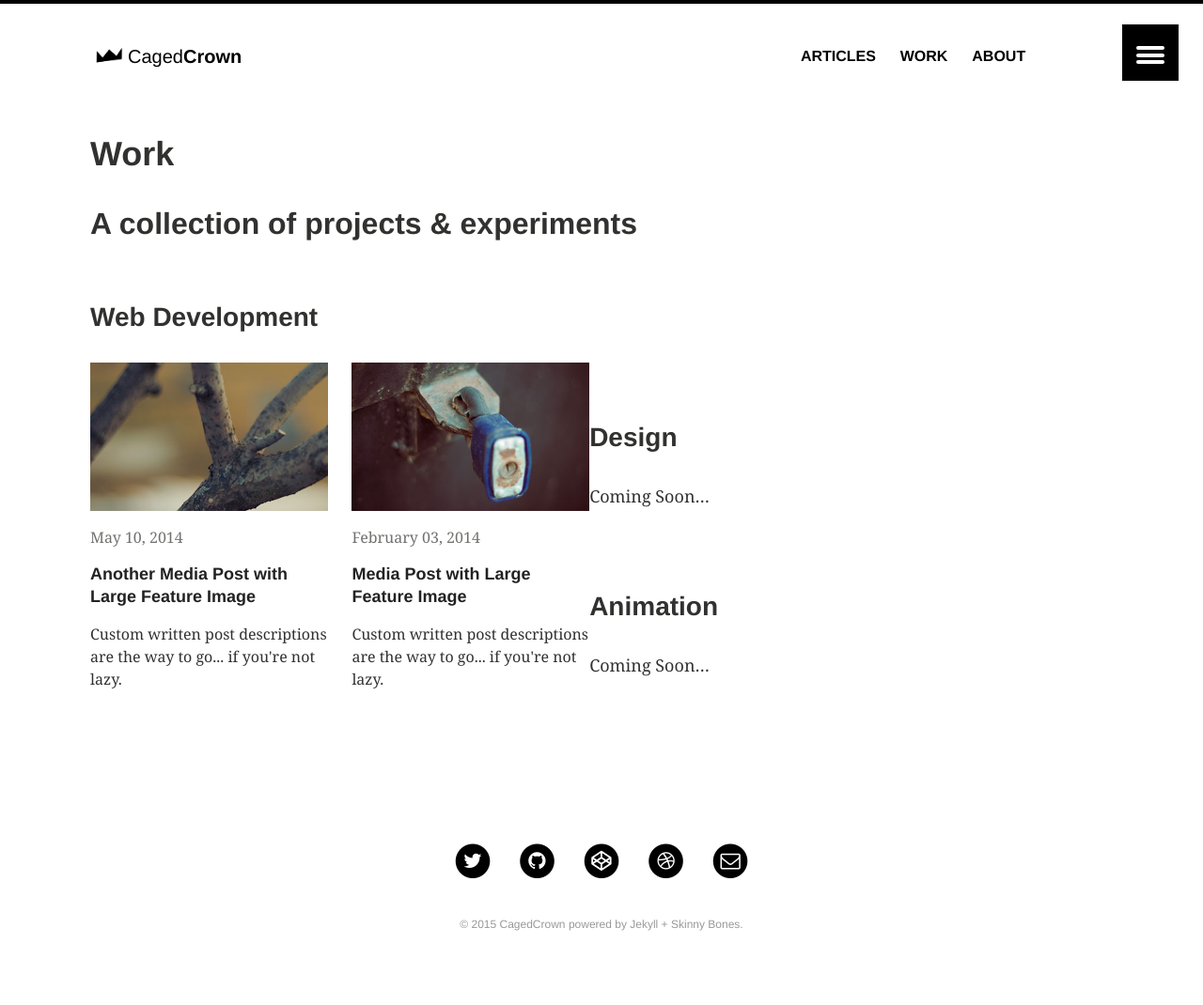
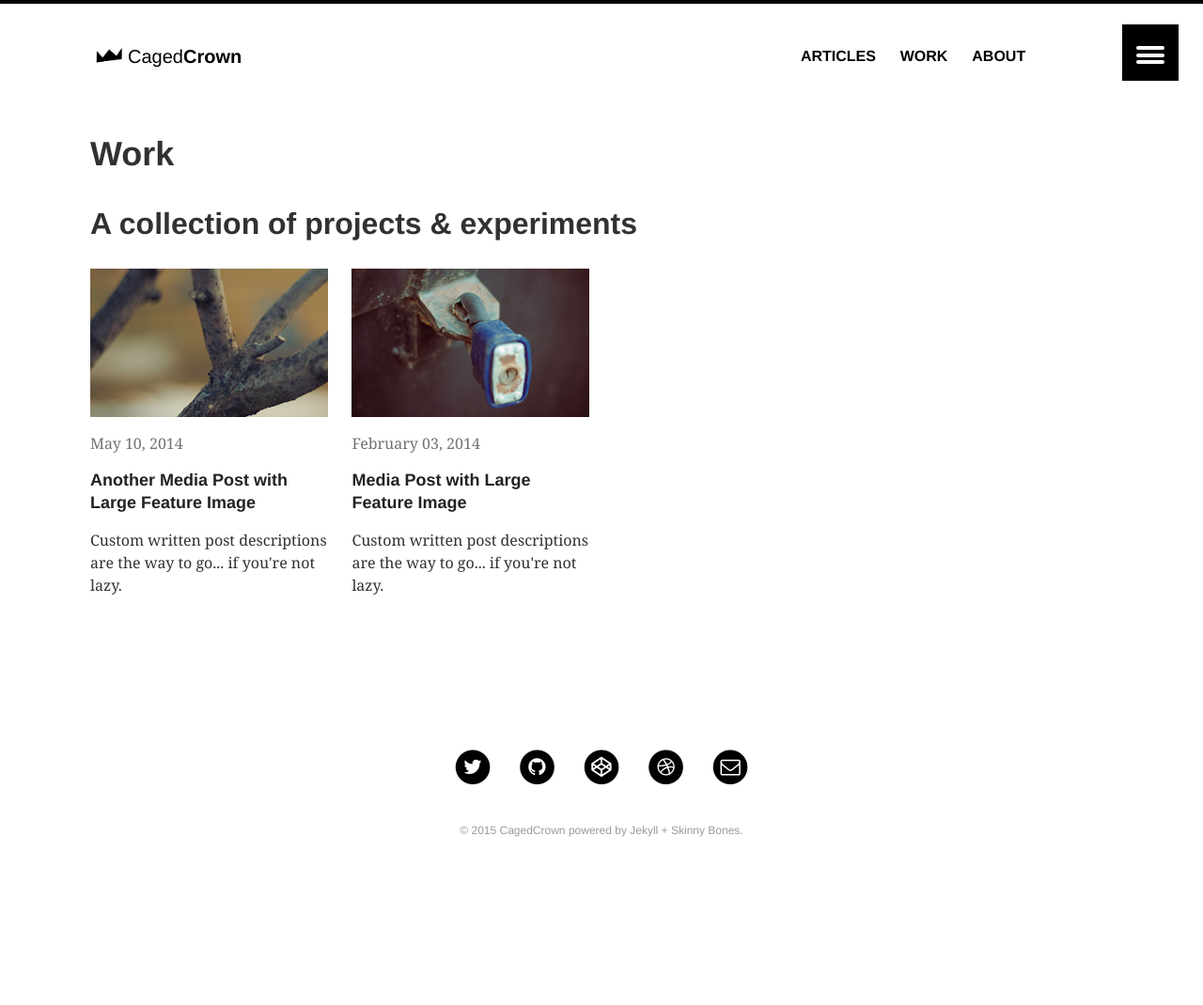
Before and after one commit to cagedcrown/cagedcrown.github.io, a Jekyll site: the page built from media/index.md, in a window 1280 px wide. Shown: the whole page at 94% size. Built offline with Jekyll 4.4.1, drawn with Linux system fonts in a browser that asks for light colours; after the commit the page ends 970 px from its top, so only the background shows below that.

Commit message:
got rid of excess categories. Less is more

```diff
--- a/media/index.md
+++ b/media/index.md
@@ -10,24 +10,8 @@ image:
   teaser:
 ---
 
-### Web Development
-
 <div class="tiles">
 {% for post in site.categories.media %}
   {% include post-grid.html %}
 {% endfor %}
 </div><!-- /.tiles -->
-<br>
-
-### Design
-Coming Soon...
-<div class="tiles">
-
-</div>
-<br>
-
-### Animation
-Coming Soon...
-<div class="tiles">
-
-</div>
```
